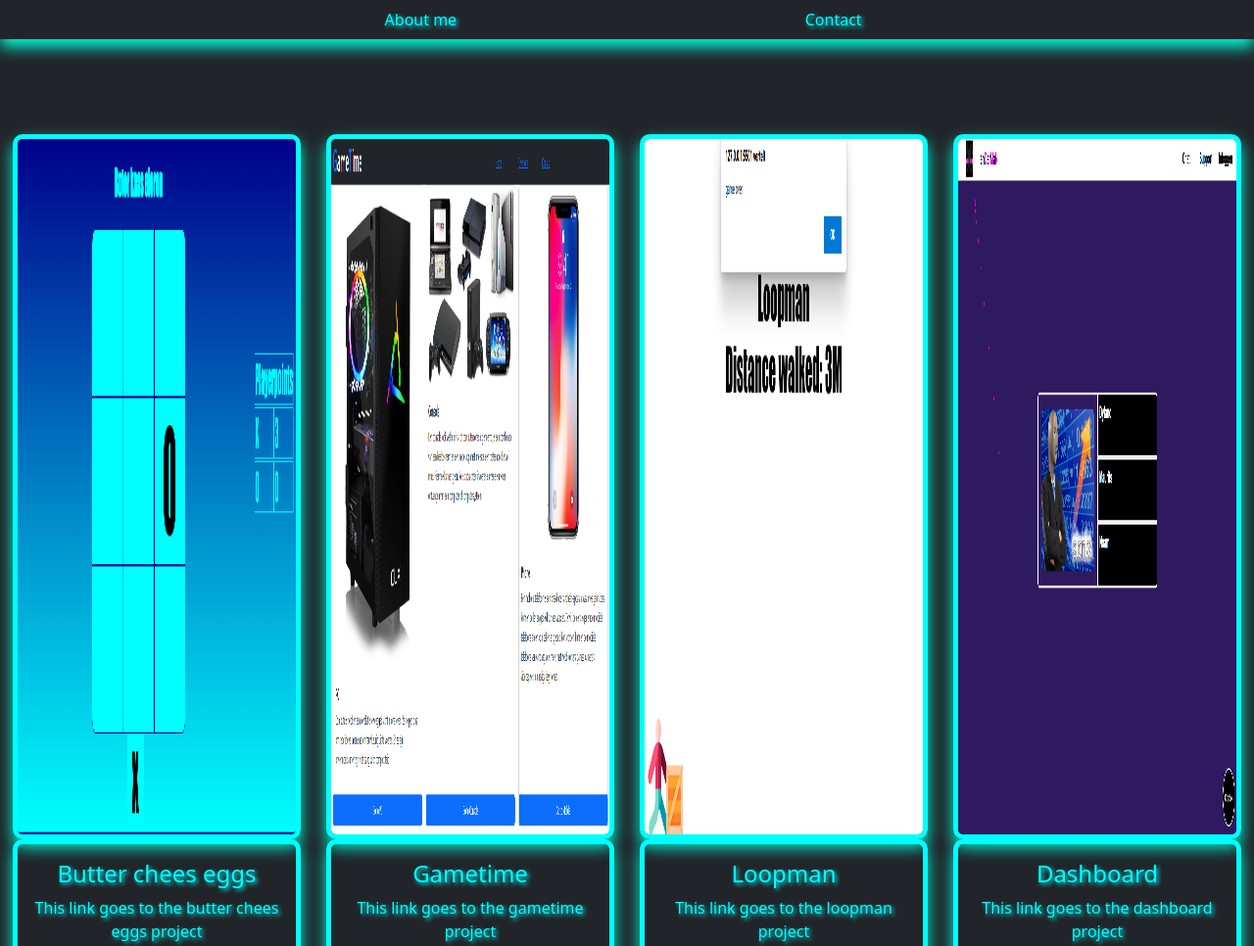
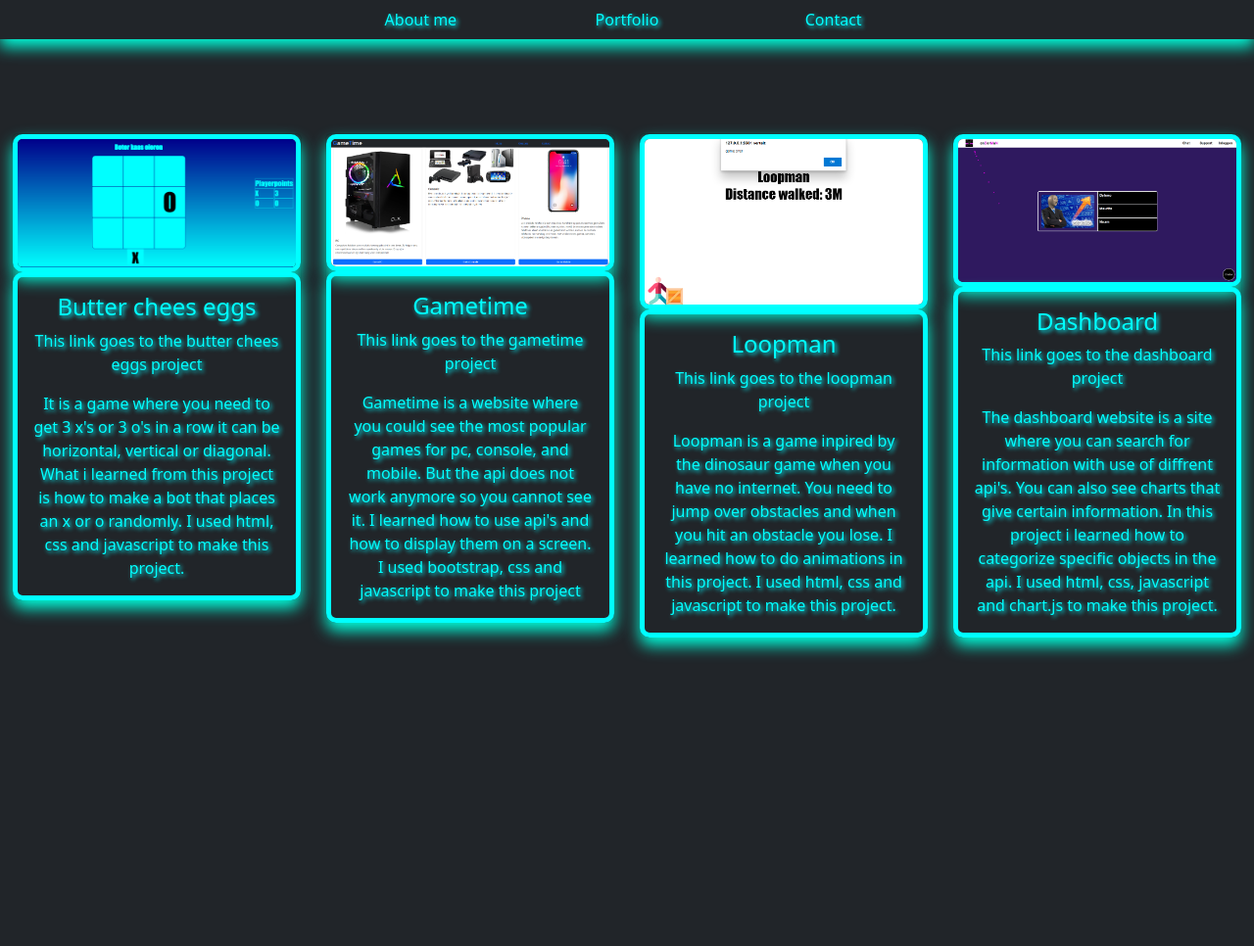
Before and after one commit to NoamMasic/NoamMasic.github.io, a plain HTML site: page project.html in a window 1280 px wide. Shown: the top 966 px of the page at 98% size. After the commit the page ends 800 px from the top, so only its background shows below. Drawn offline with nearby package versions, Linux system fonts and the light colour scheme.

Commit message:
img responsive en text toegevoegd

```diff
--- a/project.html
+++ b/project.html
@@ -30,7 +30,9 @@
                 <div class="col-md-2 text-center">
                     <a class="link-style" href="index.html">About me</a>
                 </div>
-                <div class="col-md-2 text-center"></div>
+                <div class="col-md-2 text-center">
+                    <a class="link-style" href="portfolio.html">Portfolio</a>
+                </div>
                 <div class="col-md-2 text-center">
                     <a class="link-style" href="contact.html">Contact</a>
                 </div>
@@ -41,42 +43,66 @@
             <div class="row p-5"></div>
             <div class="row">
                 <div class="col-md-3">
-                    <a href="/sd22-project-p02-boter-kaas-en-eieren-NoamMasic/index.html"><div class="card bg-dark">
-                        <img class="card-img-top boterkaas custom-shadow" src="./img/Schermafbeelding 2023-06-16 112041.png" alt="Title"></a>
+                    <div class="card bg-dark">
+                        <a href="/sd22-project-p02-boter-kaas-en-eieren-NoamMasic/index.html"><img
+                                class="card-img-top boterkaas custom-shadow img-fluid"
+                                src="./img/Schermafbeelding 2023-06-16 112041.png" alt="Title"></a>
                         <div class="card-body custom-shadow">
                             <h4 class="card-title text-center lightblue text-shadow">Butter chees eggs</h4>
-                            <p class="card-text text-center lightblue text-shadow">This link goes to the butter chees eggs project</p>
-                            <p class="card-text text-center lightblue text-shadow">It is a game where you need to get 3 x's or 3 o's in a row it can be horizontal, vertical or diagonal. What i learned from this project is how to make a bot that places an x or o randomly. I used html, css and javascript to make this project. </p>
-                        </div>
-                    </div></a>
-                </div>
-                <div class="col-md-3">
-                    <div class="card bg-dark">
-                        <a href="/sd22-p03-project-webcatalogus-t1n-nmn/index.html"><img class="card-img-top gametime custom-shadow" src="./img/Schermafbeelding 2023-06-16 113417.png" alt="Title"></a>
-                        <div class="card-body custom-shadow">
-                            <h4 class="card-title text-center lightblue text-shadow">Gametime</h4>
-                            <p class="card-text text-center lightblue text-shadow">This link goes to the gametime project</p>
-                            <p class="card-text text-center lightblue text-shadow">Gametime is a website where you could see the most popular games for pc, console, and mobile. But the api does not work anymore so you cannot see it. I learned how to use api's and how to display them on a screen. I used bootstrap, css and javascript to make this project </p>
+                            <p class="card-text text-center lightblue text-shadow">This link goes to the butter chees
+                                eggs project</p>
+                            <p class="card-text text-center lightblue text-shadow">It is a game where you need to get 3
+                                x's or 3 o's in a row it can be horizontal, vertical or diagonal. What i learned from
+                                this project is how to make a bot that places an x or o randomly. I used html, css and
+                                javascript to make this project. </p>
                         </div>
                     </div>
                 </div>
                 <div class="col-md-3">
                     <div class="card bg-dark">
-                        <a href="/sd22-themaweek-2-t1n-NoamMasic/index.html"><img class="card-img-top loopman custom-shadow" src="./img/Schermafbeelding 2023-06-16 114427.png" alt="Title"></a>
+                        <a href="/sd22-p03-project-webcatalogus-t1n-nmn/index.html"><img
+                                class="card-img-top gametime custom-shadow img-fluid"
+                                src="./img/Schermafbeelding 2023-06-16 113417.png" alt="Title"></a>
                         <div class="card-body custom-shadow">
-                            <h4 class="card-title text-center lightblue text-shadow">Loopman</h4>
-                            <p class="card-text text-center lightblue text-shadow">This link goes to the loopman project</p>
-                            <p class="card-text text-center lightblue text-shadow">Loopman is a game inpired by the dinosaur game when you have no internet. You need to jump over obstacles and when you hit an obstacle you lose. I learned how to do animations in this project. I used html, css and javascript to make this project. </p>
+                            <h4 class="card-title text-center lightblue text-shadow">Gametime</h4>
+                            <p class="card-text text-center lightblue text-shadow">This link goes to the gametime
+                                project</p>
+                            <p class="card-text text-center lightblue text-shadow">Gametime is a website where you could
+                                see the most popular games for pc, console, and mobile. But the api does not work
+                                anymore so you cannot see it. I learned how to use api's and how to display them on a
+                                screen. I used bootstrap, css and javascript to make this project </p>
                         </div>
                     </div>
                 </div>
                 <div class="col-md-3">
                     <div class="card bg-dark">
-                        <a href="/sd22-p04-project-dashboard-team-enderman/index.html"><img class="card-img-top dashboard custom-shadow" src="./img/Schermafbeelding 2023-06-16 120614.png" alt="Title"></a>
+                        <a href="/sd22-themaweek-2-t1n-NoamMasic/index.html"><img
+                                class="card-img-top loopman custom-shadow img-fluid"
+                                src="./img/Schermafbeelding 2023-06-16 114427.png" alt="Title"></a>
+                        <div class="card-body custom-shadow">
+                            <h4 class="card-title text-center lightblue text-shadow">Loopman</h4>
+                            <p class="card-text text-center lightblue text-shadow">This link goes to the loopman project
+                            </p>
+                            <p class="card-text text-center lightblue text-shadow">Loopman is a game inpired by the
+                                dinosaur game when you have no internet. You need to jump over obstacles and when you
+                                hit an obstacle you lose. I learned how to do animations in this project. I used html,
+                                css and javascript to make this project. </p>
+                        </div>
+                    </div>
+                </div>
+                <div class="col-md-3">
+                    <div class="card bg-dark">
+                        <a href="/sd22-p04-project-dashboard-team-enderman/index.html"><img
+                                class="card-img-top dashboard custom-shadow img-fluid"
+                                src="./img/Schermafbeelding 2023-06-16 120614.png" alt="Title"></a>
                         <div class="card-body custom-shadow">
                             <h4 class="card-title text-center lightblue text-shadow">Dashboard</h4>
-                            <p class="card-text text-center lightblue text-shadow">This link goes to the dashboard project</p>
-                            <p class="card-text text-center lightblue text-shadow">The dashboard website is a site where you can search for information with use of diffrent api's. You can also see charts that give certain information. In this project i learned how to categorize specific objects in the api. I used html, css, javascript and chart.js to make this project. </p>
+                            <p class="card-text text-center lightblue text-shadow">This link goes to the dashboard
+                                project</p>
+                            <p class="card-text text-center lightblue text-shadow">The dashboard website is a site where
+                                you can search for information with use of diffrent api's. You can also see charts that
+                                give certain information. In this project i learned how to categorize specific objects
+                                in the api. I used html, css, javascript and chart.js to make this project. </p>
                         </div>
                     </div>
                 </div>
```
Also changed, not shown: contact.html (+30 -14 lines), index.html (+7 -6 lines), portfolio.html (+13 -7 lines), README.md.
